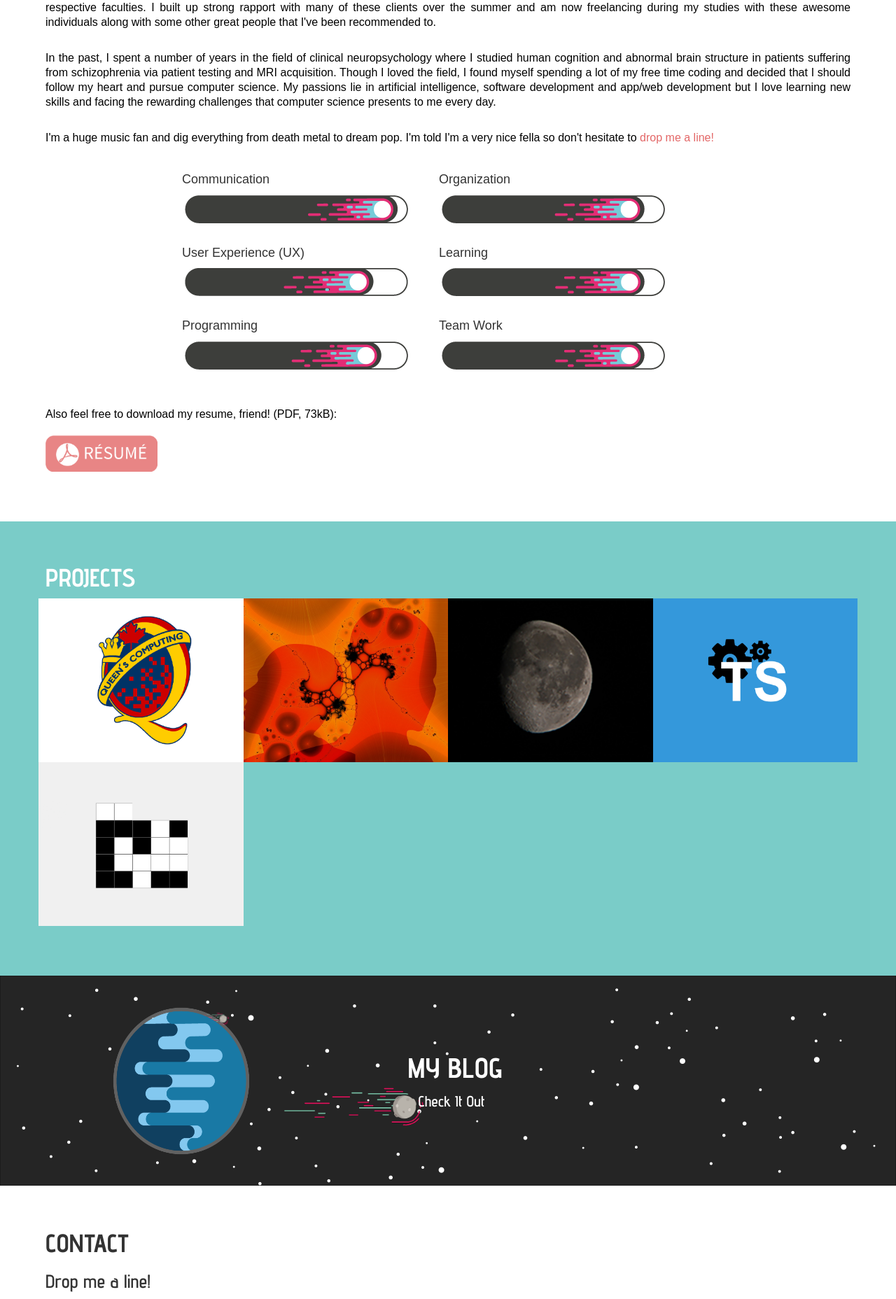
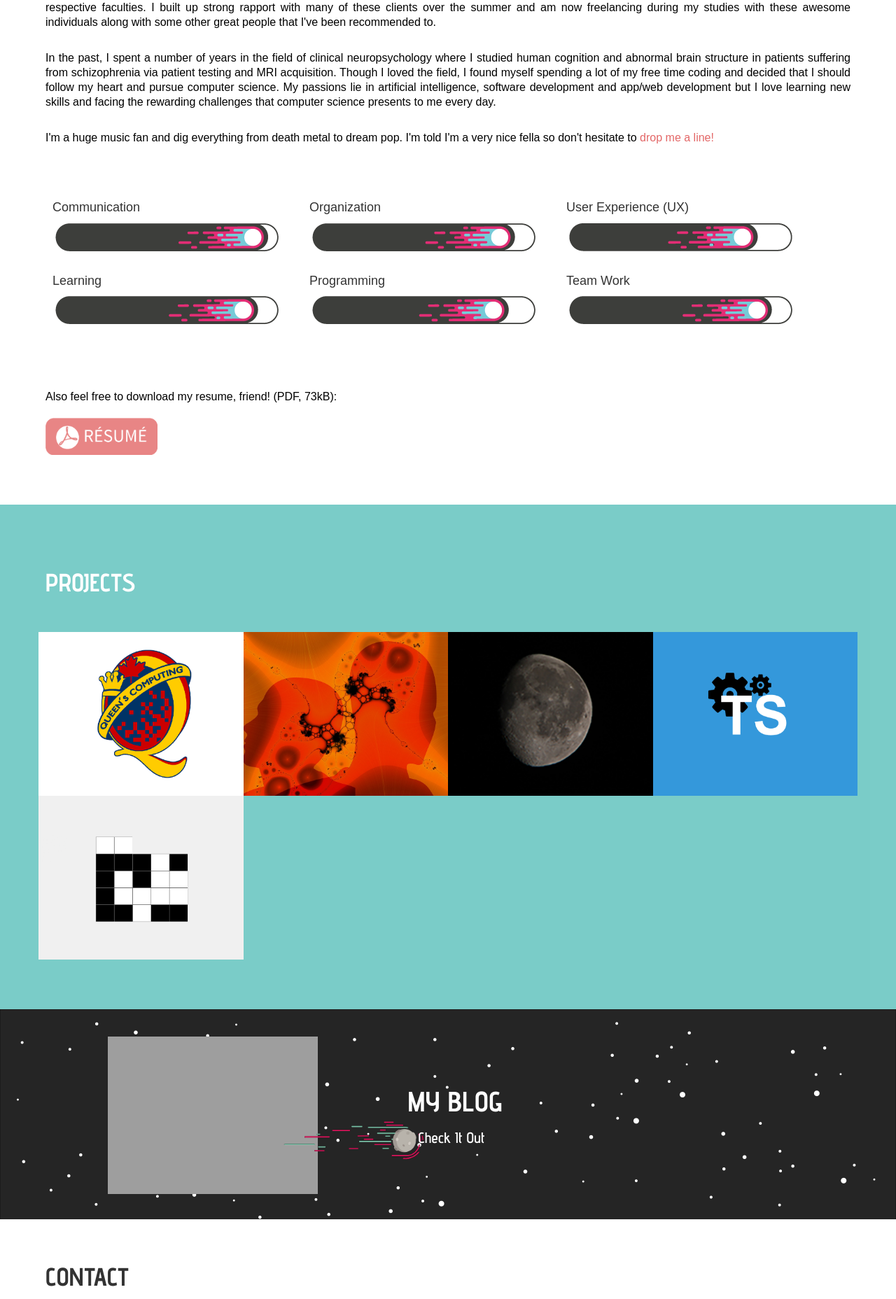
Before and after one commit to danlafreniere/Portfolio, a PHP site: page / in a window 1280 px wide. Shown: the part 629-2485 px from the top of the page at 70% size. Run offline with PHP 8.4, Linux system fonts and the light colour scheme; some libraries are stand-ins or nearby versions; grey boxes are pictures that could not be loaded.

Commit message:
Responsive design changes

```diff
--- a/blogHome.php
+++ b/blogHome.php
@@ -39,7 +39,7 @@
         <a href="neuralNetwork.php">
         <div id="blogHeader">
 
-            <p id="featuredBlog-title"><span>Backpropagation Neural Networks</span></p>
+            <p id="featuredBlog-title" class="sliding-underline-blog"><span>Backpropagation Neural Networks</span></p>
             <h3 id="featuredBlog-subtitle">FEATURED TUTORIAL</h3>
             <img id="featuredImage" src="images/Feature.png"/>
 
@@ -48,8 +48,10 @@
         <section class="topPadding bigBottom">
 
        <div class="container"><h1 class="whiteText">PROJECTS</h1></div>
+
+
          <div class="blog-container">
-
+            <p>Please note: blog posts are not yet responsive.</p>
             <a class="blog-overlay" href="#0">
                 <div class="blogPost">
                     <figure><img class="img-responsive" src="images/Dijkstra.png"/></figure>
--- a/css/style.css
+++ b/css/style.css
@@ -286,13 +286,9 @@ footer {
     visibility: hidden;
 }
 
-
-.skillSet {
-    width: 800px;
+.skill {
     margin: auto;
-}
-
-.skill {
+    display: block;
     float: left;
     padding: 10px 20px 10px 20px;
 }
@@ -473,10 +469,11 @@ footer {
     font-family: 'Advent Pro', sans-serif;
     font-weight: 700;
     font-size: 30pt;
+    color: #fff;
     float: left;
     text-align: center;
     width: 100%;
-    z-index: 999;
+    z-index: 10;
 }
 
 .photoContainer_content h5 {
@@ -492,6 +489,56 @@ footer {
     width: 100%;
     z-index: 998;
 }
+
+.photoContainer:hover h1 {
+    color: #e36767;
+}
+
+.photoContainer:hover h5 {
+    color: #e36767;
+}
+
+
+
+.sliding-underline {
+	display: inline-block;
+	position: relative;
+	padding-bottom: 2px;
+}
+.sliding-underline:after {
+	content: '';
+	display: block;
+	margin: auto;
+	height: 2px;
+	width: 0px;
+	background: transparent;
+	transition: width .5s ease, background-color .5s ease;
+}
+.photoContainer:hover .sliding-underline:after {
+	width: 120px;
+	background: #e36767;
+}
+
+.sliding-underline-blog {
+	display: inline-block;
+	position: relative;
+	padding-bottom: 2px;
+}
+.sliding-underline-blog:after {
+	content: '';
+	display: block;
+	margin: 10px auto;
+	height: 2px;
+	width: 0px;
+	background: transparent;
+	transition: width .5s ease, background-color .5s ease;
+}
+
+#blogHeader:hover .sliding-underline-blog:after {
+	width: 380px;
+	background: #fff;
+}
+
 
 #planet {
     float: left;
--- a/index.php
+++ b/index.php
@@ -69,30 +69,30 @@
 
 
 
-                <div class="skillSet">
+                <div class="container topPadding bigBottom">
                     <div class="skill">
                         <h4>Communication</h4>
-                        <img class="skillBar img-responsive" src="images/Skills/CommunicationBar.png">
+                        <img class="img-responsive" src="images/Skills/CommunicationBar.png">
                     </div>
                     <div class="skill">
                         <h4>Organization</h4>
-                        <img class="skillBar img-responsive" src="images/Skills/OrganizationBar.png">
+                        <img class="img-responsive" src="images/Skills/OrganizationBar.png">
                     </div>
                     <div class="skill">
                         <h4>User Experience (UX)</h4>
-                        <img class="skillBar img-responsive" src="images/Skills/UXBar.png">
+                        <img class="img-responsive" src="images/Skills/UXBar.png">
                     </div>
                     <div class="skill">
                         <h4>Learning</h4>
-                        <img class="skillBar img-responsive" src="images/Skills/LearningBar.png">
+                        <img class="img-responsive" src="images/Skills/LearningBar.png">
                     </div>
                     <div class="skill">
                         <h4>Programming</h4>
-                        <img class="skillBar img-responsive" src="images/Skills/ProgrammingBar.png">
+                        <img class="img-responsive" src="images/Skills/ProgrammingBar.png">
                     </div>
                     <div class="skill">
                         <h4>Team Work</h4>
-                        <img class="skillBar img-responsive" src="images/Skills/TeamWorkBar.png">
+                        <img class="img-responsive" src="images/Skills/TeamWorkBar.png">
                     </div>
                 </div>
 
@@ -106,10 +106,10 @@
 
 
         <section class="tealBackground topPadding bigBottom">
+            <p id="jumpto-Projects">&nbsp;</p>
 
-            <div class="container"><h1 class="whiteText">PROJECTS</h1></div>
+            <div class="container"><h1 class="whiteText">PROJECTS</h1><br/>&nbsp;</div>
             <div class="container">
-
 
                  <a class="thumb" style="background-image: url(/images/Queens_Sites.png);">
                     <div class="thumb-overlay">
@@ -156,12 +156,12 @@
 
         <a href="blogHome.php">
         <div class="photoContainer">
-            <img id="planet" src="images/Planet.png"/>
+            <img id="planet" src="images/Planet.gif"/>
             <img id="littleComet" src="images/Comet.gif"/>
             <img id="bigComet" src="images/Comet.gif"/>
             <div class="photoContainer_content">
-                <h1 class="whiteText">MY BLOG</h1>
-                <h5  class="whiteText">Check It Out</h5>
+                <h1 class="sliding-underline">MY BLOG</h1>
+                <h5>Check It Out</h5>
             </div>
             <div style="background-image: url('images/backsplash_teal.jpg');" class="photoContainer_pic"></div>
         </div></a>
--- a/js/script.js
+++ b/js/script.js
@@ -20,12 +20,7 @@ $(document).ready(function() {
     //add event listener:
     $(window).resize(checkWidth);
 
-     $("#blogHeader").hover(function(){
-        $("#featuredBlog-title").css("text-decoration","underline");
 
-     }, function(){
-        $("#featuredBlog-title").css("text-decoration", "none");
-    });
 
     $(window).scroll(function() {
         currentScroll = $(this).scrollTop();
```
Also changed, not shown: other parts of css/style.css (+55 -3 lines), images/DanBW.png (added), 1 other file.
